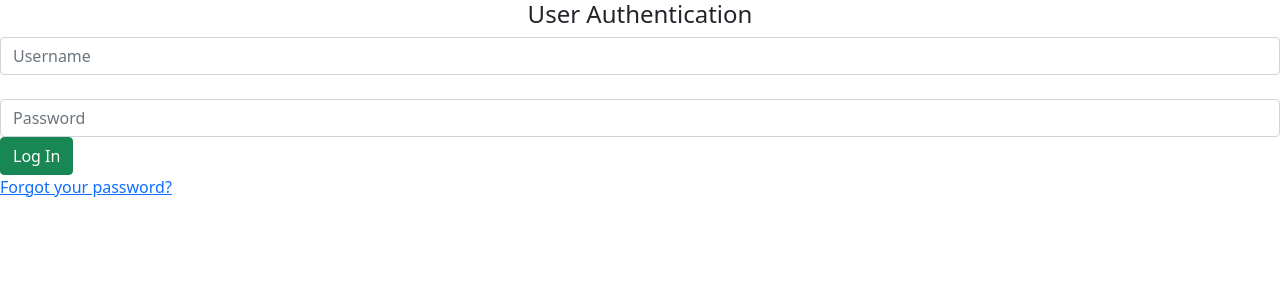
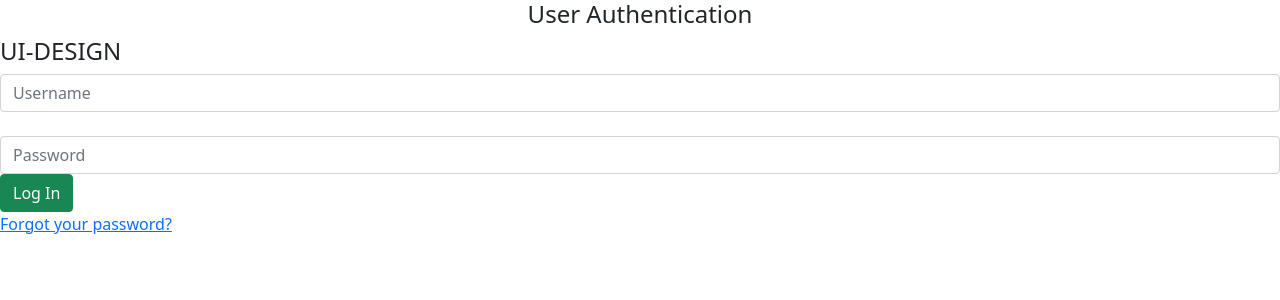
Before and after one commit to zEuS0390/kaizen-faculty-eval, a Django app: page /login/ in a window 1280 px wide. Shown: the top 300 px of the page. Run offline with Django 4.2, Linux system fonts and the light colour scheme; some libraries are stand-ins or nearby versions.

Commit message:
ui-design testing

```diff
--- a/facultyeval/accounts/templates/accounts/login.html
+++ b/facultyeval/accounts/templates/accounts/login.html
@@ -2,6 +2,7 @@
 {% block title %}User Authentication{% endblock %}
 {% block content %}
 <h4 class="text-center">User Authentication</h4>
+<h4>UI-DESIGN</h4>
 <form method="POST">
     {% csrf_token %}
     <input class="form-control" id="username" name="username" placeholder="Username"><br>
```
